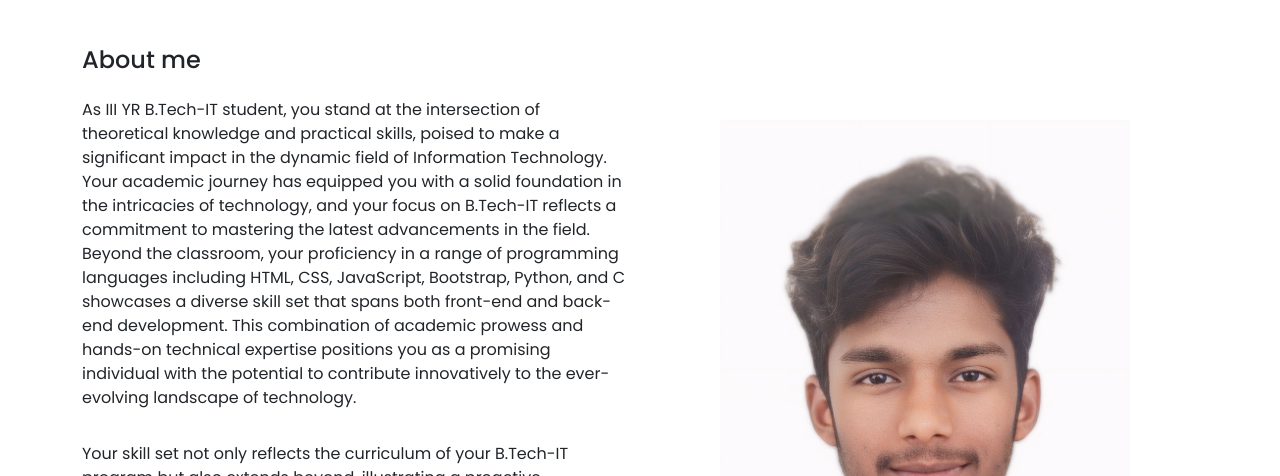
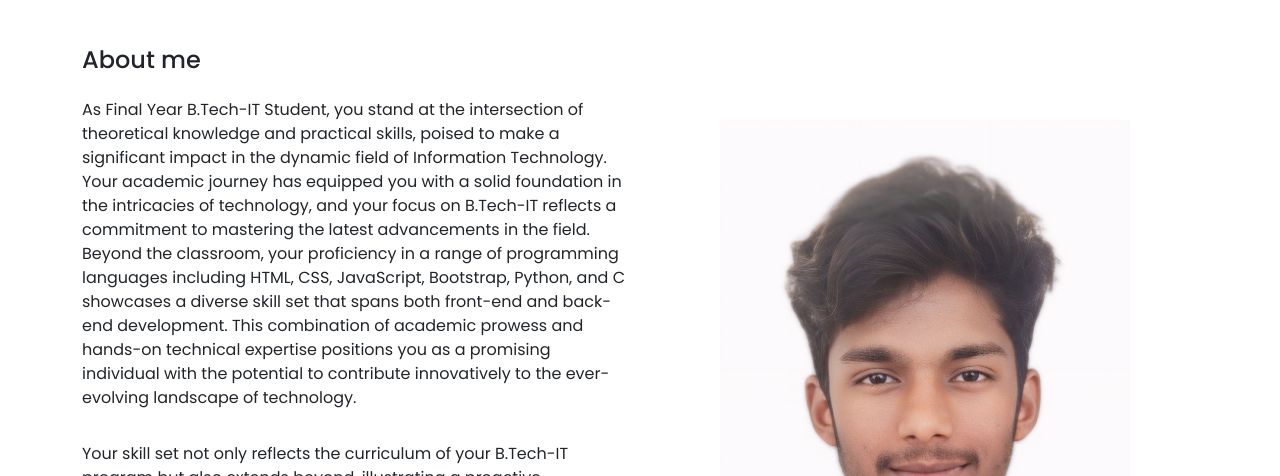
Before and after one commit to nitheesh29bec/Portfolio-FED, a plain HTML site: page index.html in a window 1280 px wide. Shown: the part 885-1361 px from the top of the page. Drawn offline with nearby package versions, Linux system fonts and the light colour scheme.

Commit message:
Update index.html

```diff
--- a/index.html
+++ b/index.html
@@ -66,7 +66,7 @@
       <div class="row align-items-center">
         <div class="col-md-6">
           <h4 class="pb-3">About me</h4>
-          <p class="pb-3">As III YR  B.Tech-IT student, you
+          <p class="pb-3">As Final Year  B.Tech-IT Student, you
           stand at the intersection of theoretical knowledge and
           practical skills, poised to make a significant impact in
           the dynamic field of Information Technology. Your
```
